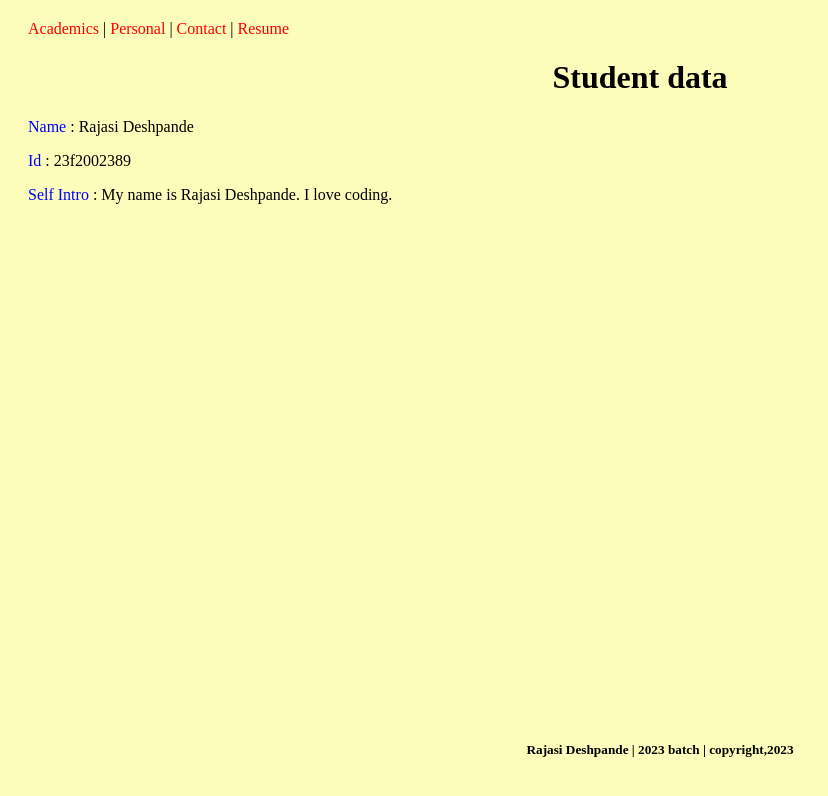
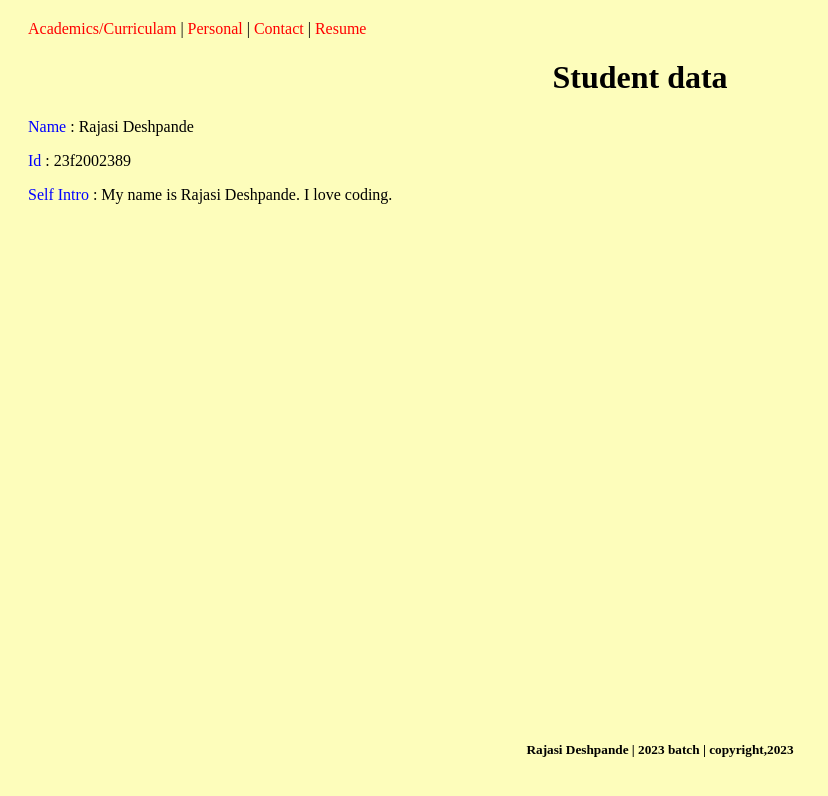
Before and after one commit to RajasiDeshpande/GDGDemo, a plain HTML site: page index.html in a window 1280 px wide. Shown: the whole page, without its empty margins (0-828 px from the left). Drawn offline with Linux system fonts and the light colour scheme.

Commit message:
new anchor

```diff
--- a/index.html
+++ b/index.html
@@ -7,7 +7,7 @@
     <link rel="stylesheet" href="index.css">
 </head>
 <body>
-    <div><a href="academics.html">Academics</a> | <a href="personal.html">Personal</a> | <a href="contact.html">Contact</a> | <a href="resume.html">Resume</a></div>
+    <div><a href="academics.html">Academics/Curriculam</a> | <a href="personal.html">Personal</a> | <a href="contact.html">Contact</a> | <a href="resume.html">Resume</a></div>
     <div><h1>Student data</h1>
         <p><span>Name</span> : Rajasi Deshpande</p>
         <p><span>Id</span> : 23f2002389</p>
```
